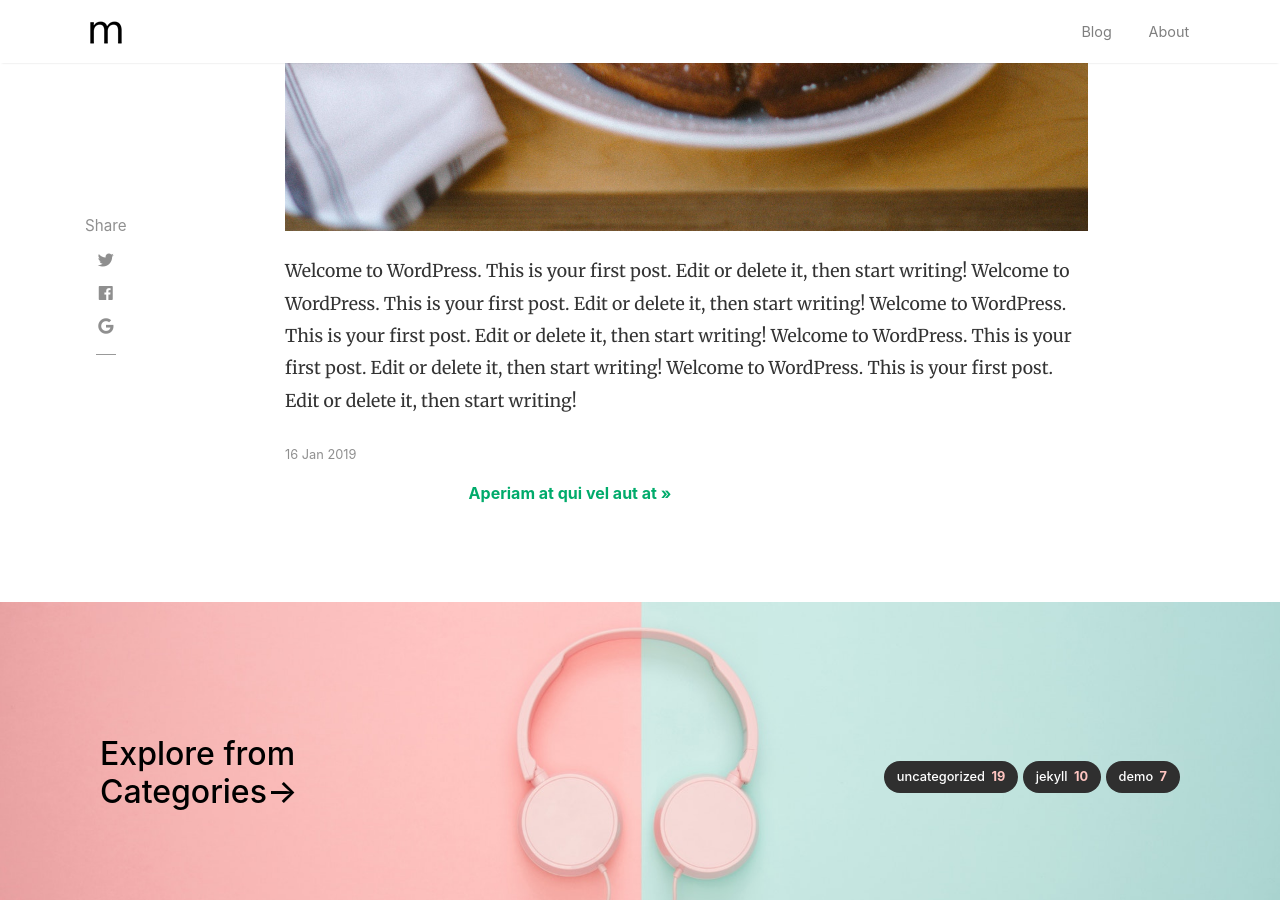
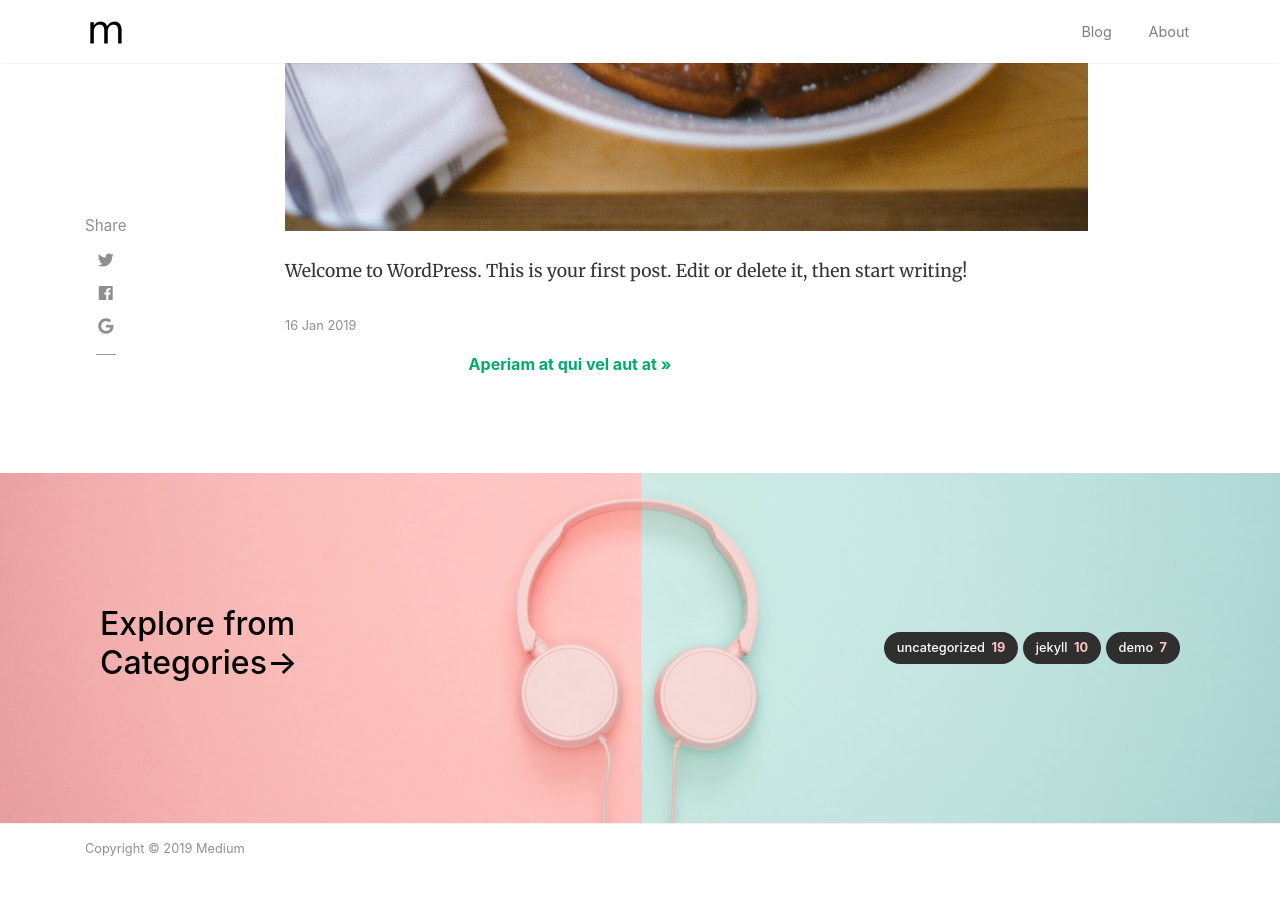
Before and after one commit to juhi-trivedi/jekmed, a Jekyll site: the page built from src/_posts/2019-01-16-hello-world.md, in a window 1280 px wide and 900 px high, scrolled down 795 px. Built offline with Jekyll 4.4.1, drawn with Linux system fonts in a browser that asks for light colours; nearby versions of some CDN libraries; comment, search, counter and statistics services are not loaded.

Commit message:
edit post

```diff
--- a/src/_posts/2019-01-16-hello-world.md
+++ b/src/_posts/2019-01-16-hello-world.md
@@ -21,7 +21,3 @@ featured: true
 hidden: true
 ---
 Welcome to WordPress. This is your first post. Edit or delete it, then start writing!
-Welcome to WordPress. This is your first post. Edit or delete it, then start writing!
-Welcome to WordPress. This is your first post. Edit or delete it, then start writing!
-Welcome to WordPress. This is your first post. Edit or delete it, then start writing!
-Welcome to WordPress. This is your first post. Edit or delete it, then start writing!
```
Also changed, not shown: Gemfile.lock.
